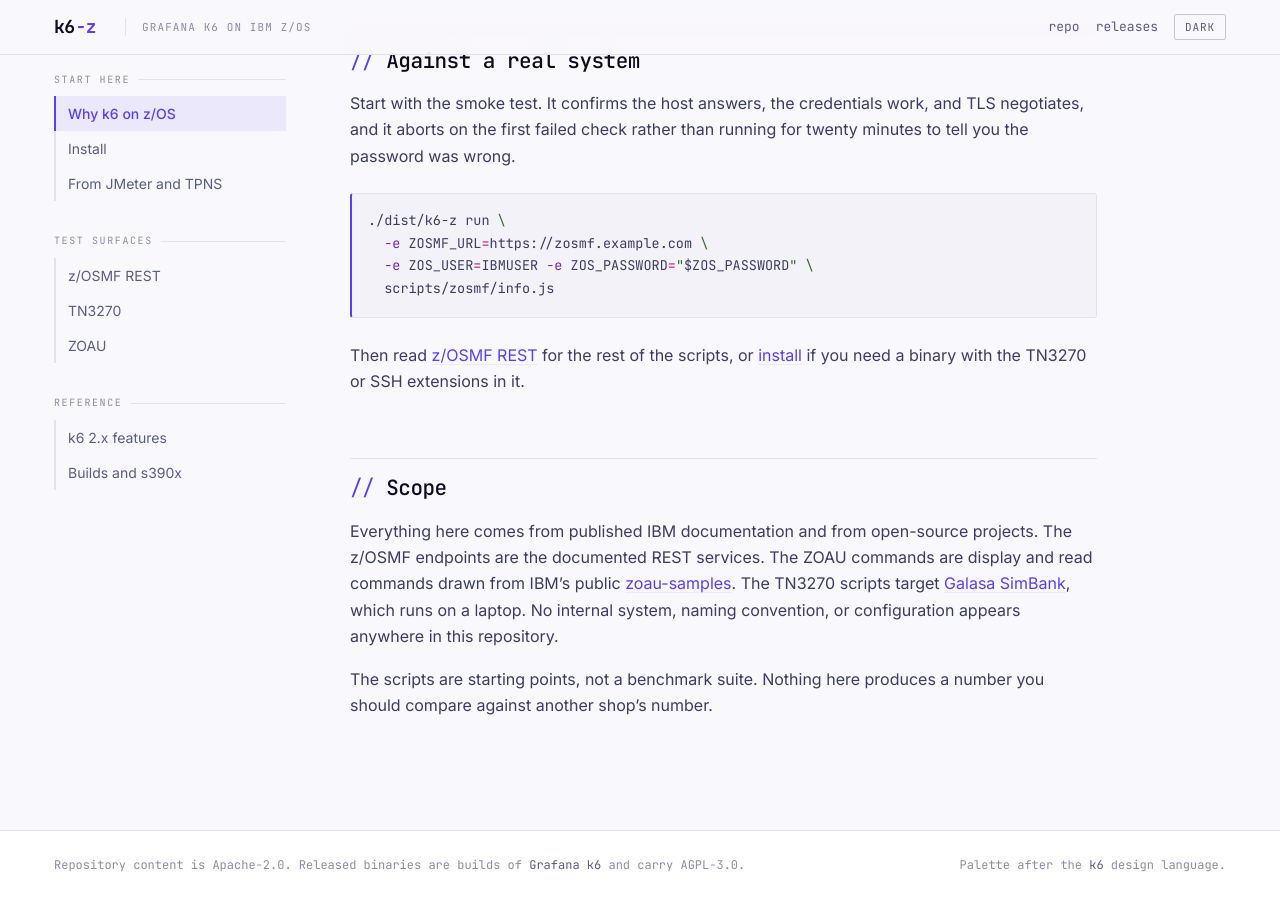
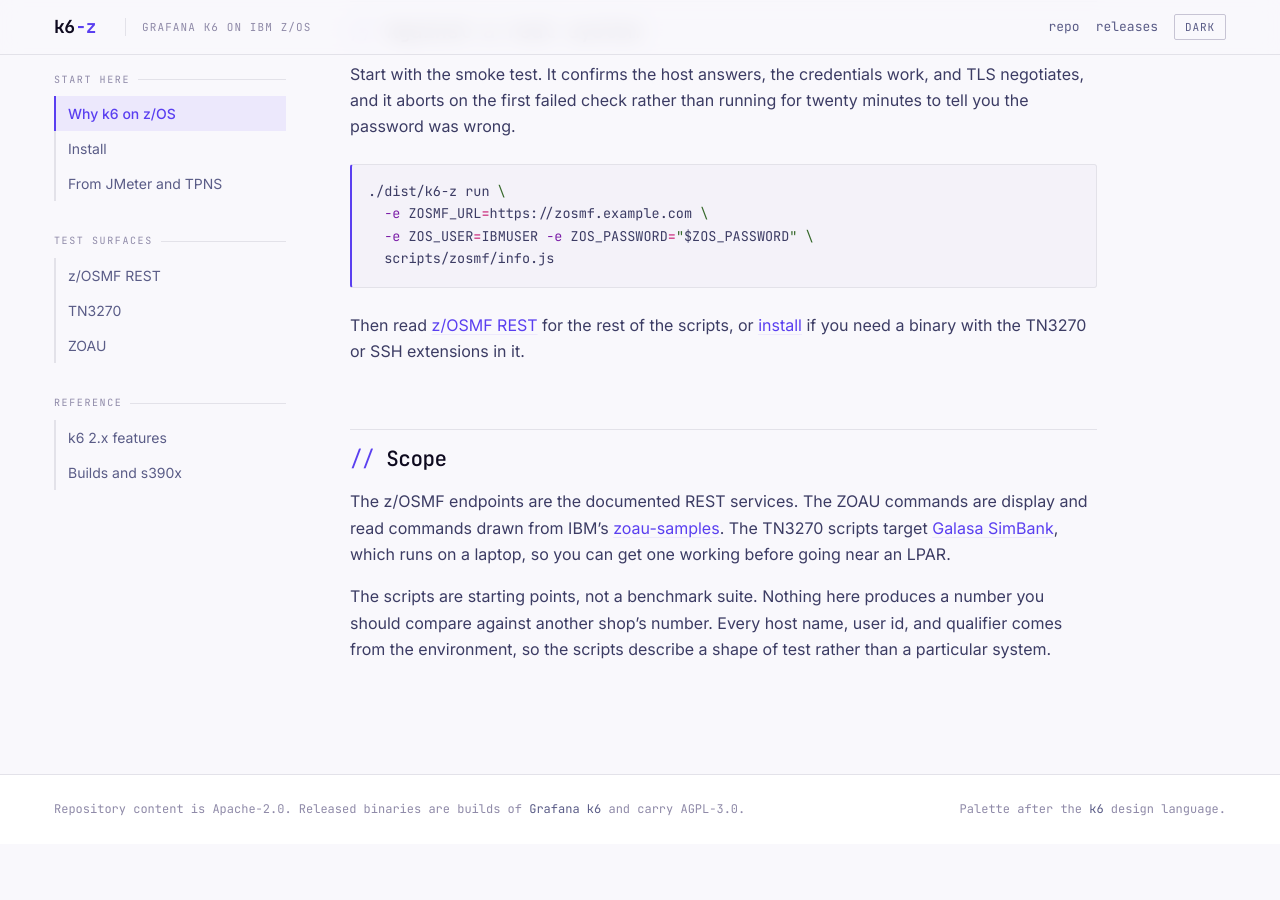
Before and after one commit to msradam/k6-z, a Jekyll site: the page built from docs/index.md, in a window 1280 px wide and 900 px high, scrolled down 2712 px. Built offline with Jekyll 4.4.1, drawn with Linux system fonts in a browser that asks for light colours; after the commit the page ends 3556 px from its top, so only the background shows below that; some of the changed text lies outside the part shown.

Commit message:
Drop the provenance framing from the landing copy
The scope note read as a disclaimer about what the repository avoids rather
than a description of what it is. Keep the attribution for the references the
scripts were written against and say plainly that configuration comes from the
environment.

```diff
--- a/docs/index.md
+++ b/docs/index.md
@@ -1,7 +1,7 @@
 ---
 layout: default
 title: Why k6 on z/OS
-description: Load testing IBM z/OS with Grafana k6, using only publicly documented APIs and commands.
+description: Load testing IBM z/OS with Grafana k6. Sample scripts for z/OSMF REST, TN3270, and ZOAU, plus s390x builds.
 ---
 
 <p class="eyebrow">z/OSMF · TN3270 · ZOAU · s390x</p>
@@ -9,8 +9,7 @@
 # Load testing the mainframe with k6
 
 <p class="lede">Sample k6 scripts for the interfaces a z/OS system actually exposes, plus prebuilt
-binaries for s390x that upstream k6 does not publish. Everything here uses public
-APIs and public documentation, so it can be read, copied, and run outside IBM.</p>
+binaries for s390x that upstream k6 does not publish.</p>
 
 <ul class="cards">
   <li><a class="card" href="{{ '/install/' | relative_url }}">
@@ -134,12 +133,13 @@
 
 ## Scope
 
-Everything here comes from published IBM documentation and from open-source
-projects. The z/OSMF endpoints are the documented REST services. The ZOAU commands
-are display and read commands drawn from IBM's public
+The z/OSMF endpoints are the documented REST services. The ZOAU commands are
+display and read commands drawn from IBM's
 [zoau-samples](https://github.com/IBM/zoau-samples). The TN3270 scripts target
-[Galasa SimBank](https://galasa.dev), which runs on a laptop. No internal system,
-naming convention, or configuration appears anywhere in this repository.
+[Galasa SimBank](https://galasa.dev), which runs on a laptop, so you can get one
+working before going near an LPAR.
 
 The scripts are starting points, not a benchmark suite. Nothing here produces a
-number you should compare against another shop's number.
+number you should compare against another shop's number. Every host name, user id,
+and qualifier comes from the environment, so the scripts describe a shape of test
+rather than a particular system.
```
Also changed, not shown: README.md.
